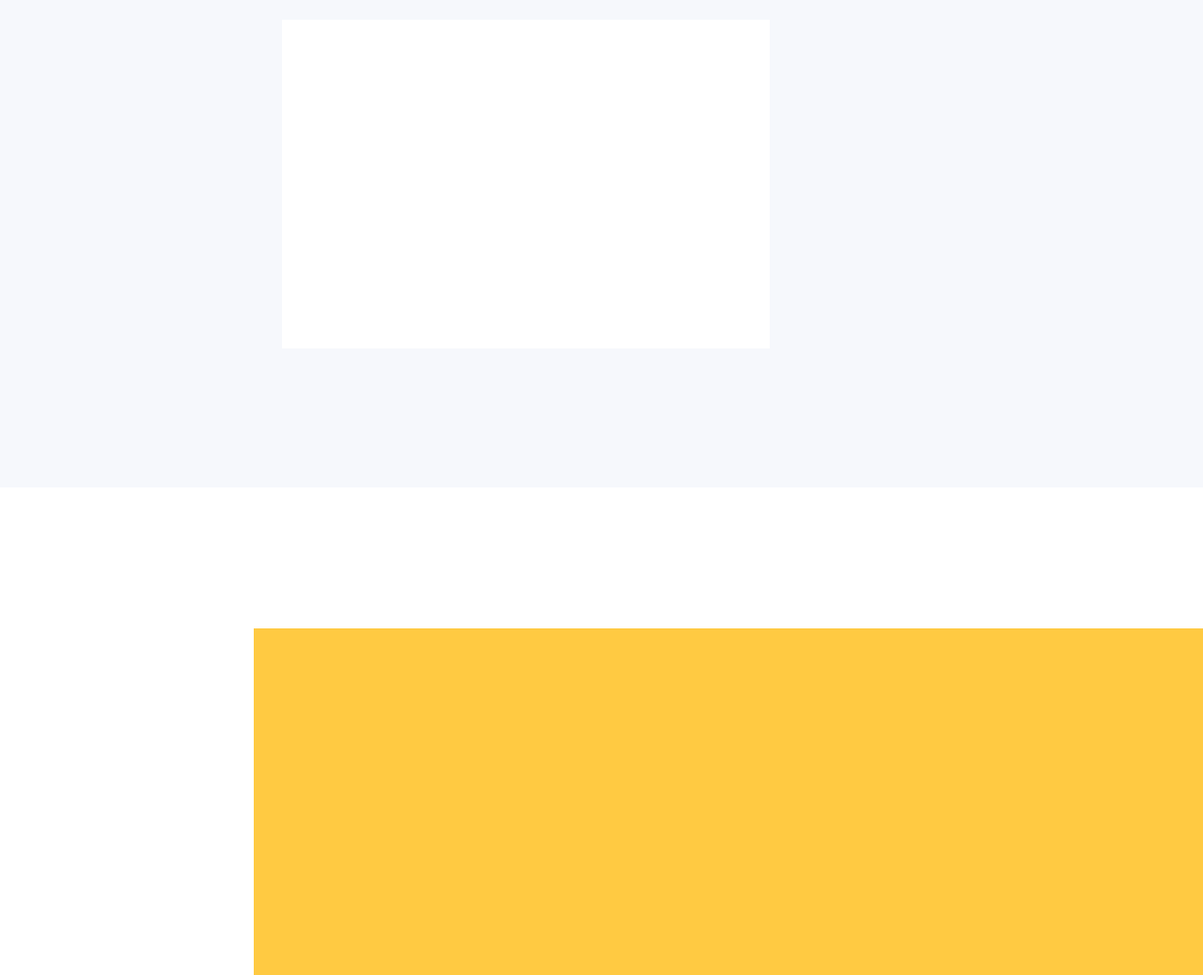
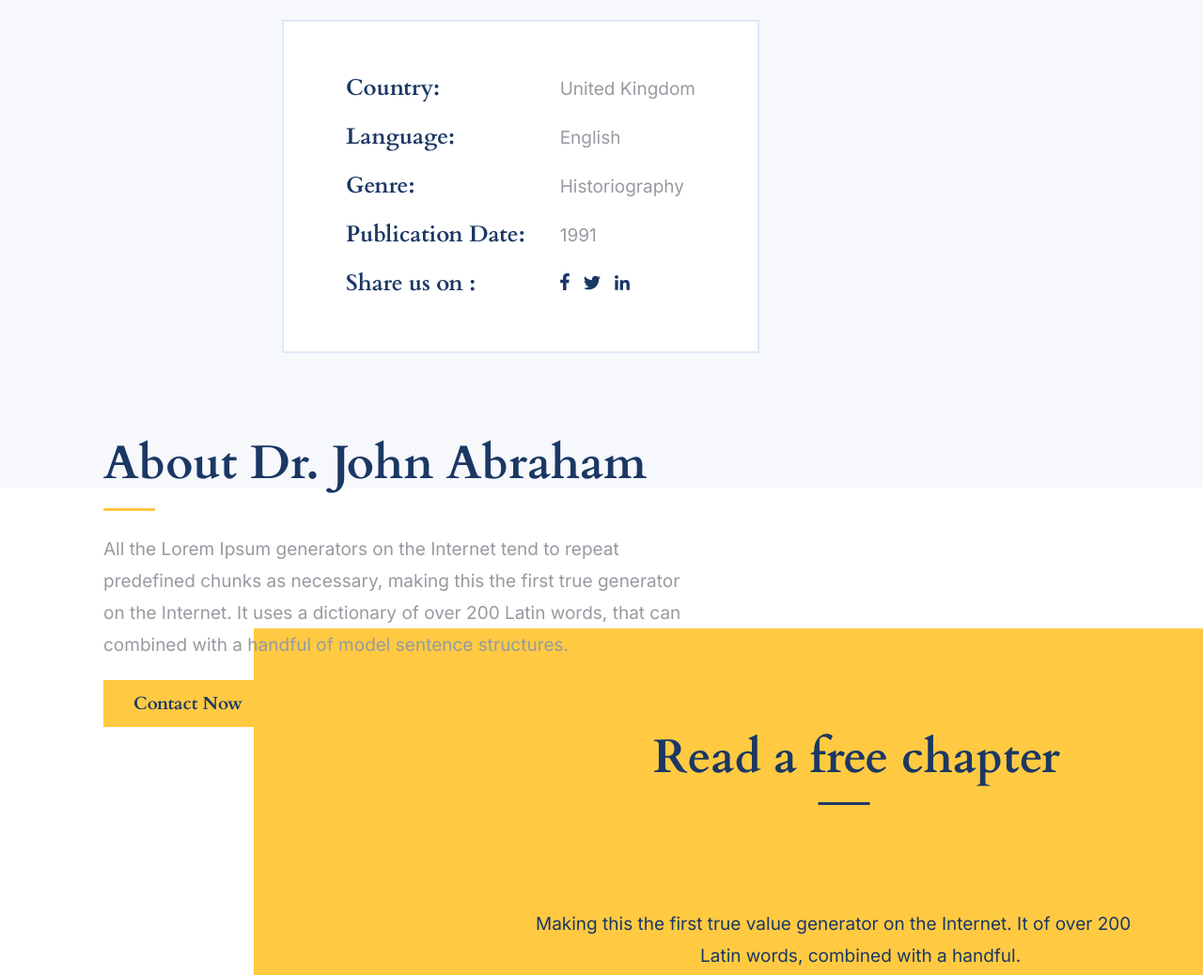
Before and after one commit to GigaManjgaladze/book-webflow-website-template, a plain HTML site: page index.html in a window 1280 px wide. Shown: the part 1440-2478 px from the top of the page at 94% size. Drawn offline with Linux system fonts and the light colour scheme.

Commit message:
next 2 sections

```diff
--- a/index.html
+++ b/index.html
@@ -33,7 +33,7 @@
                                 <td class="pl-20">Services</td>
                                 <td class="pl-20">Contact</td>
                                 <td><img class="inline-block pl-20 " src="./image/cart.svg" alt="cart"></td>
-                                <td><button class="order-button">Order Today</button></td>
+                                <td><button class="order-button ml-50">Order Today</button></td>
                             </tr>
                         </tbody>
                     </table>
@@ -42,10 +42,10 @@
                 </div>
                 </div>
                 <div class="mt-90 ml-750">
-                    <h1 class="main-header">About the Author</h1>
+                    <h1 class="main-header color-white ml-10">About the Author</h1>
                     <img src="./image/line.svg" alt="yellow line" class="ml-175 mt-45">
                 </div>
-                <p class="paragraph-text mt-45 ml-639">
+                <p class="paragraph-text mt-45 ml-639 color-grey">
                     There are many variations of passages of Lorem Ipsum available,
                     have<br> suffered alteration in some form.There are many variations
                     of passages<br> &nbsp;&nbsp;&nbsp;&nbsp;of Lorem Ipsum available,  have suffered alteration in some form.
@@ -54,14 +54,56 @@
             </section>
             <section>
                 <div class="white-background">
-                <img src="./image/337433660_2557523384386667_6217254334788660505_n.png" alt="man with glasses" class="img-man">
-                <div class="book-info-box mt-90">
-
-                </div>
+                    <img src="./image/337433660_2557523384386667_6217254334788660505_n.png" alt="man with glasses" class="img-man">
+                    <div class="book-info-box mt-90 inline-block">
+                        <div class="book-info inline-block">
+                            <p>Country:</p>
+                            <p>Language:</p>
+                            <p>Genre:</p>
+                            <p>Publication Date:</p>
+                            <p>Share us on :</p>
+                        </div>
+                         <div class="book-info-light inline-block ml-33">
+                            <p>United Kingdom</p>
+                            <p>English</p>
+                            <p>Historiography</p>
+                            <p>1991</p>
+                            <div class="inline-block">
+                            <a href="https://www.facebook.com/" target="_blank"><img src="./image/facebook-dark.svg" alt="Facebook logo dark"></a>
+                            <a href="https://twitter.com/" target="_blank"><img src="./image/twitter-dark.svg" alt="Twitter logo dark" class="ml-10"></a>
+                            <a href="https://www.linkedin.com/" target="_blank"><img src="./image/linkedin-dark.svg" alt="Linkedin logo dark" class="ml-10"></a>
+                            </div>
+                         </div>
+                    </div>
+                    <div class="inline-block align-top mt-90 ml-110">
+                      <p class="main-header color-blue">About Dr. John Abraham </p>
+                      <img src="./image/line.svg" alt="yellow line" class=" mt-20">
+                      <p class="paragraph-text color-dark-grey mt-20">
+                        All the Lorem Ipsum generators on the Internet tend
+                        to repeat<br>predefined chunks as necessary,
+                        making this the first true generator<br>on the Internet.
+                        It uses a dictionary of over 200 Latin words,
+                        that can<br> combined with a handful of model sentence structures.
+                    </p>
+                        <button class="order-button mt-20">Contact Now</button>
+                    </div>
                 </div>
     </section>
     <section>
         <div class="warning-background">
+            <div class=" inline-block margin-auto">
+                <p class="main-header color-blue">Read a free chapter</p>
+                <img src="./image/line-blue.svg" alt="blue line" class="ml-175 align-top mt-20">
+                </div>
+            <div class="ml-300 align-top">
+                <p class="paragraph-text color-blue">
+                    Making this the first true value generator on the Internet.
+                    It of over 200
+                    <p class="color-blue paragraph-text ml-175">Latin words, combined with a handful.
+
+                    </p>
+                </div>
+            </div>
 
         </div>
         <section>
--- a/style.css
+++ b/style.css
@@ -19,6 +19,14 @@
     margin-top: 140px;
 }
 
+.align-top {
+    vertical-align: top;
+}
+
+.ml-110 {
+    margin-left: 110px;
+}
+
 .ml-175 {
     margin-left: 175px;
 }
@@ -27,6 +35,10 @@
 .mt-45 {
     margin-top: 45px;
 }
+.ml-50 {
+    margin-left: 50px;
+}
+
 .ml-33 {
     margin-left: 33px;
 }
@@ -43,8 +55,15 @@
     margin-left: 300px;
 }
 
+.margin-auto {
+    margin: 110px 425px;
+}
+
 .pt-50 {
     padding-top: 50px;
+}
+.padding-centre {
+    padding: 121px auto;
 }
 
 .pl-20 {
@@ -63,11 +82,28 @@
     margin-top: 90px;
 }
 
+.mt-20 {
+    margin-top: 20px;
+}
+.color-dark-grey {
+    color: #969AA0;
+}
+
+.color-grey {
+    color: #B4C7E7;
+}
+.color-blue {
+    color:#1B3764
+}
+
+.color-white {
+    color:white;
+}
+
 .order-button {
     width: 180px;
     height: 50px;
-    margin-left: 50px;
-    font-style:'Cardo', serif;
+    font-family:'Cardo', serif;
     font-size: 19px;
     font-weight: 700;
     line-height: 24px;
@@ -80,7 +116,7 @@
 table {
     width: 550px;
     height: 21px;
-    font-style:'Inter', sans-serif ;
+    font-family:'Inter', sans-serif ;
     font-size: 17px;
     font-weight: 500;
     color: white;
@@ -92,27 +128,39 @@ table {
     font-family: 'Cardo', serif;
     font-size: 50px;
     font-weight: 700;
-    color: white;
     line-height: 55px;
 }
 
 .paragraph-text {
-    font-style:'Inter', sans-serif ;
+    font-family:'Inter', sans-serif ;
     font-weight: 400;
     font-size: 19px;
     line-height: 34px;
-    color: #B4C7E7;
+}
 
-
+.book-info-box {
+    margin-left: 300px;
+    background-color:white;
+    padding: 45px 66px;
+    display: inline-block;
+    border: 2px solid #DFE9F8;
 
 }
 
-.book-info-box {
-    width: 519px;
-    height: 350px;
-    margin-left: 300px;
-    background-color:white;
+.book-info {
+    font-family: 'Cardo', serif;
+    font-weight: 700;
+    font-size: 24px;
+    line-height: 52px;
+    color:  #1B3764;
+}
 
+.book-info-light {
+    font-family: 'Inter', sans-serif;
+    font-size: 19px;
+    font-weight: 400;
+    color: #969AA0;
+    line-height: 52px;
 }
 
 .white-background {
@@ -136,7 +184,7 @@ table {
 
 .white-words{
     color:white;
-    font-style: 'Inter', sans-serif;
+    font-family: 'Inter', sans-serif;
     font-size: 28px;
     font-weight: 700;
 }
```
Also changed, not shown: image/facebook-dark.svg (added), image/line-blue.svg (added), image/linkedin-dark.svg (added), image/twitter-dark.svg (added).
